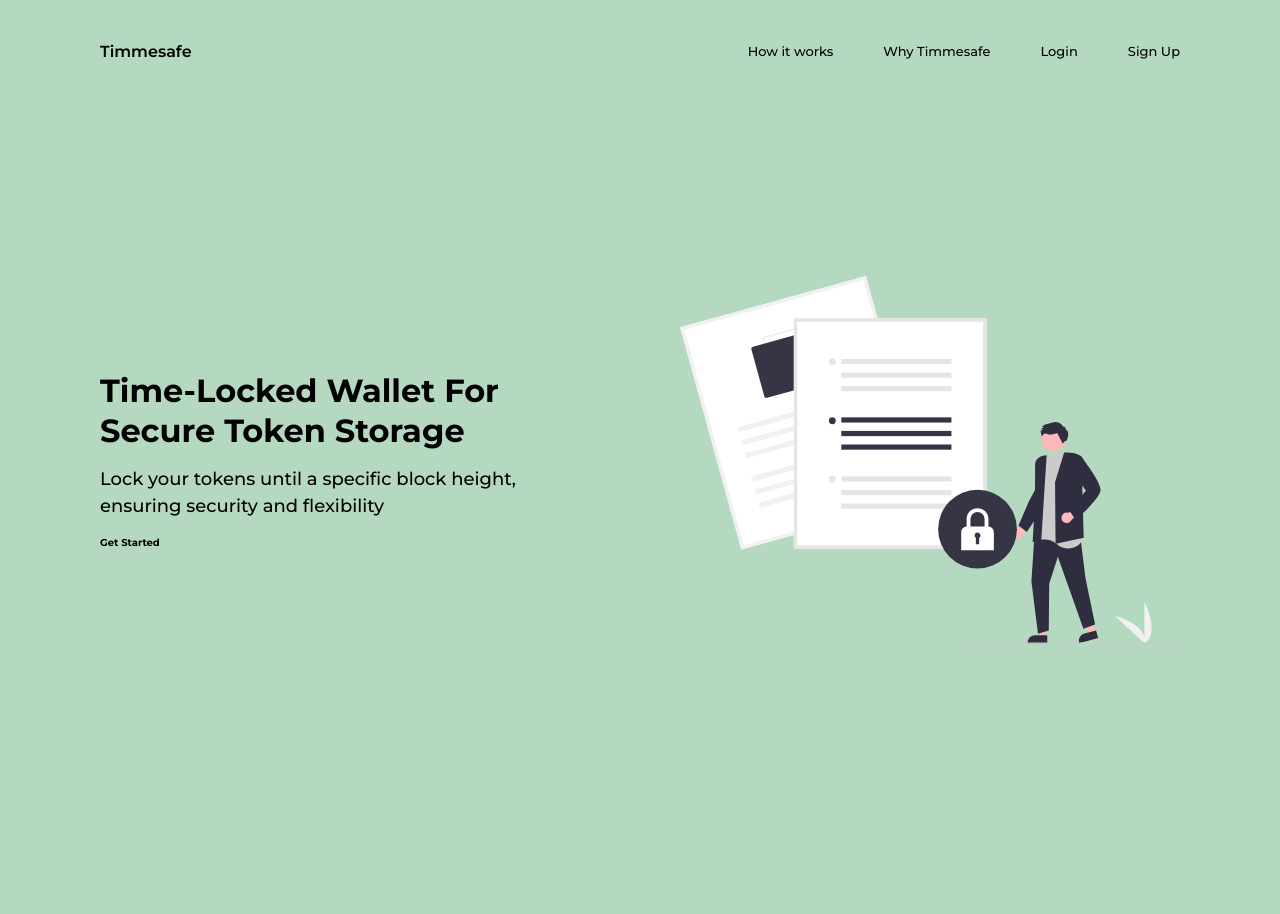
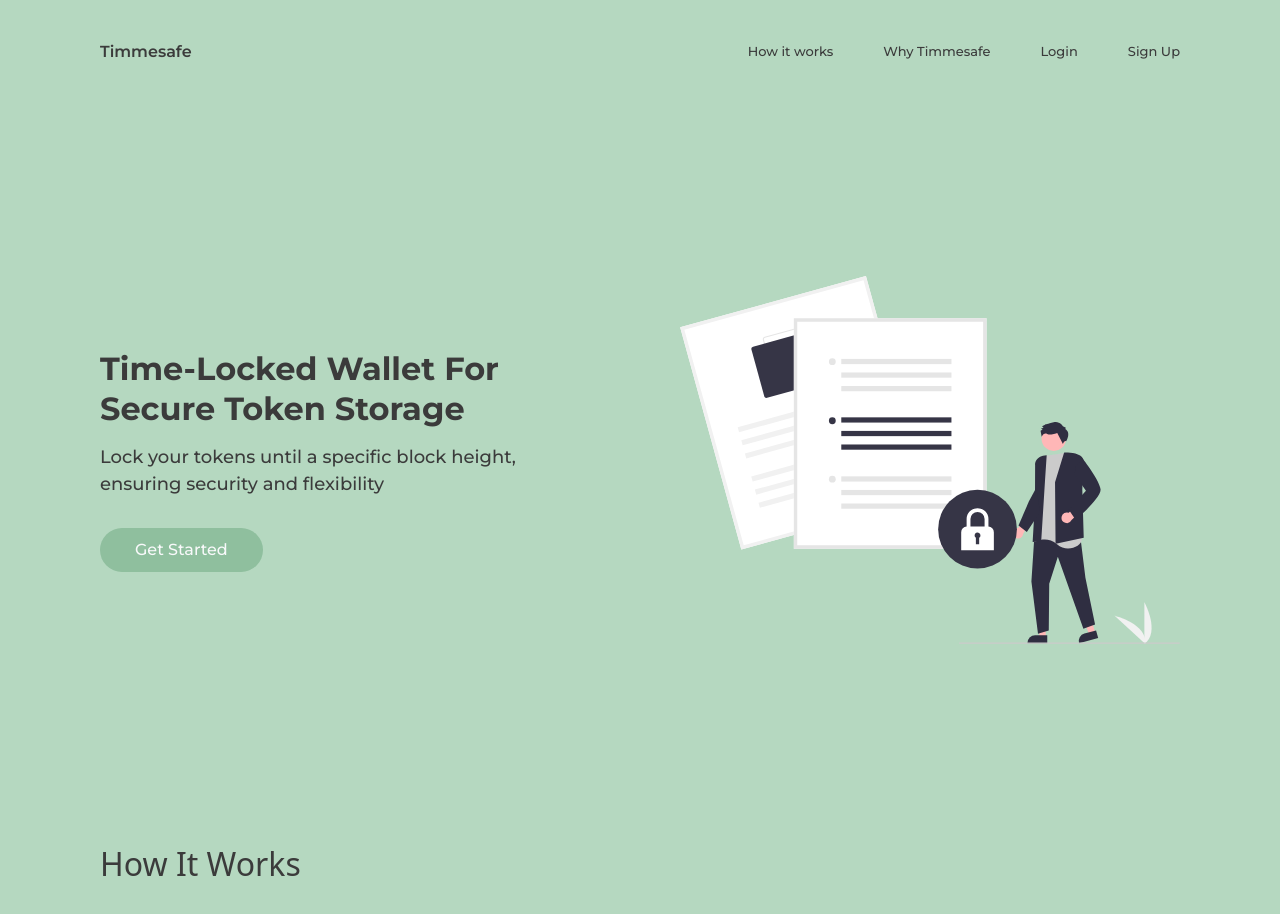
Before and after one commit to Orisabiyi/timmesafe, a React (Vite) app in the folder frontend/: page / in a window 1280 px wide. Shown: the top 914 px of the page. Before the commit the page ends 800 px from the top, so only its background shows below. Built offline with nearby package versions, Linux system fonts and the light colour scheme.

Commit message:
chore: complete the desktop styling of the header

```diff
--- a/frontend/src/pages/Home.jsx
+++ b/frontend/src/pages/Home.jsx
@@ -3,7 +3,7 @@ import secureIcon from "../assets/secure.svg";
 
 function Home() {
   return (
-    <main className="container mx-auto">
+    <main className="container mx-auto text-dark-gray">
       <header
         className="flex flex-col items-center justify-between h-screen px-40 py-16"
         style={{ fontFamily: "Montserrat, sans-serif" }}
@@ -37,14 +37,19 @@ function Home() {
           style={{ fontWeight: "700" }}
         >
           <div className="w-1/2">
-            <h1 className="text-[3.2rem] leading-tight mb-6">
+            <h1 className="mb-6 leading-tight text-32">
               Time-Locked Wallet For Secure Token Storage
             </h1>
-            <p className="text-[1.8rem] mb-6" style={{ fontWeight: "500" }}>
+            <p className="mb-12 text-18" style={{ fontWeight: "500" }}>
               Lock your tokens until a specific block height, ensuring security
               and flexibility
             </p>
-            <button>Get Started</button>
+            <button
+              className="py-4 transition-all duration-200 rounded-full px-14 bg-dark-mint-green text-16 text-off-white hover:border-gray hover:border-2"
+              style={{ fontWeight: "500" }}
+            >
+              Get Started
+            </button>
           </div>
 
           <figure className="w-1/2">
@@ -56,6 +61,10 @@ function Home() {
           </figure>
         </section>
       </header>
+
+      <section className="px-40 py-16">
+        <h1 className="text-32">How It Works</h1>
+      </section>
     </main>
   );
 }
--- a/frontend/tailwind.config.js
+++ b/frontend/tailwind.config.js
@@ -5,11 +5,16 @@ export default {
     extend: {
       colors: {
         "mint-green": "#B5D8C0",
+        "dark-mint-green": "#8FBF9E",
+        "dark-gray": "#3B3B3B",
+        "off-white": "#F8F9FA",
       },
 
       fontSize: {
         13: "1.3rem",
         16: "1.6rem",
+        18: "1.8rem",
+        32: "3.2rem",
       },
     },
   },
```
